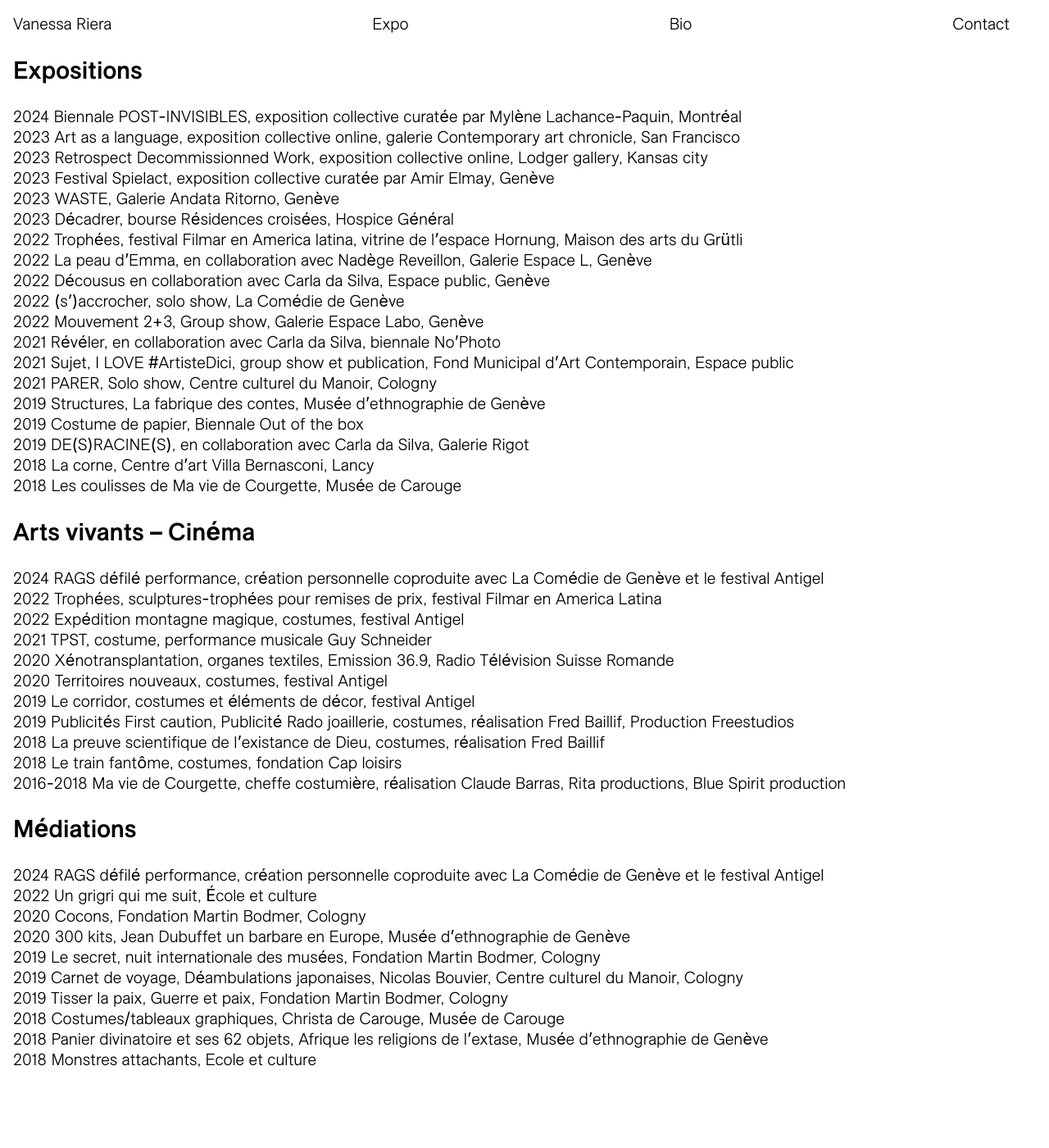
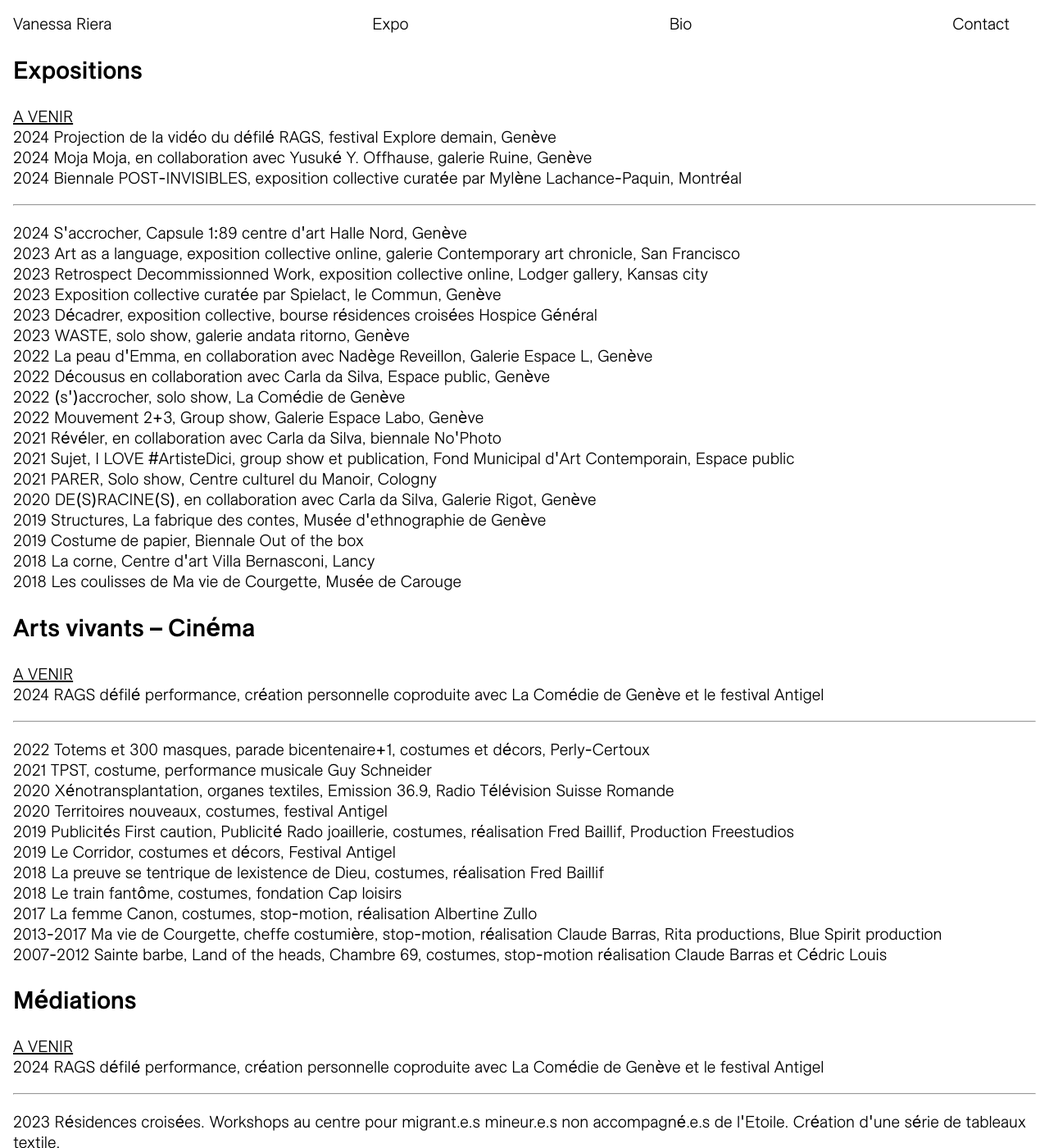
Before and after one commit to larucheio/vanessariera.ch, a Jekyll site: the page built from expositions/index.html, in a window 1280 px wide and 1400 px high. Shown: the whole window at 82% size. Built offline with Jekyll 4.4.1, drawn with Linux system fonts in a browser that asks for light colours; some of the changed text lies outside the part shown.

Commit message:
Expositions

```diff
--- a/expositions/index.html
+++ b/expositions/index.html
@@ -3,61 +3,99 @@ layout: default
 title: "Expositions"
 ---
 
-
 <section>
   <h1>Expositions</h1>
+
+  <ul style="margin-top: 1rem; padding-left: 0; list-style-type: none;">
+    <li style="text-decoration: underline;">A VENIR</li>
+    <li>2024 Projection de la vidéo du défilé RAGS, festival Explore demain, Genève</li>
+    <li>2024 Moja Moja, en collaboration avec Yusuké Y. Offhause, galerie Ruine, Genève</li>
+    <li>2024 Biennale POST-INVISIBLES, exposition collective curatée par Mylène Lachance-Paquin, Montréal</li>
+  </ul>
+
+  <hr>
+
   <ul style="padding-left: 0; list-style-type: none;">
-    <li>2024 Biennale POST-INVISIBLES, exposition collective curatée par Mylène Lachance-Paquin, Montréal</li>
+    <li>2024 S'accrocher, Capsule 1:89 centre d'art Halle Nord, Genève</li>
     <li>2023 Art as a language, exposition collective online, galerie Contemporary art chronicle, San Francisco</li>
     <li>2023 Retrospect Decommissionned Work, exposition collective online, Lodger gallery, Kansas city</li>
-    <li>2023 Festival Spielact, exposition collective curatée par Amir Elmay, Genève</li>
-    <li>2023 WASTE, Galerie Andata Ritorno, Genève</li>
-    <li>2023 Décadrer, bourse Résidences croisées, Hospice Général</li>
-    <li>2022 Trophées, festival Filmar en America latina, vitrine de l’espace Hornung, Maison des arts du Grütli</li>
-    <li>2022 La peau d’Emma, en collaboration avec Nadège Reveillon, Galerie Espace L, Genève</li>
+    <li>2023 Exposition collective curatée par Spielact, le Commun, Genève</li>
+    <li>2023 Décadrer, exposition collective, bourse résidences croisées Hospice Général</li>
+    <li>2023 WASTE, solo show, galerie andata ritorno, Genève</li>
+    <li>2022 La peau d'Emma, en collaboration avec Nadège Reveillon, Galerie Espace L, Genève</li>
     <li>2022 Décousus en collaboration avec Carla da Silva, Espace public, Genève</li>
-    <li>2022 (s’)accrocher, solo show, La Comédie de Genève</li>
+    <li>2022 (s')accrocher, solo show, La Comédie de Genève</li>
     <li>2022 Mouvement 2+3, Group show, Galerie Espace Labo, Genève</li>
-    <li>2021 Révéler, en collaboration avec Carla da Silva, biennale No’Photo</li>
-    <li>2021 Sujet, I LOVE #ArtisteDici, group show et publication, Fond Municipal d’Art Contemporain, Espace public</li>
+    <li>2021 Révéler, en collaboration avec Carla da Silva, biennale No'Photo</li>
+    <li>2021 Sujet, I LOVE #ArtisteDici, group show et publication, Fond Municipal d'Art Contemporain, Espace public</li>
     <li>2021 PARER, Solo show, Centre culturel du Manoir, Cologny</li>
-    <li>2019 Structures, La fabrique des contes, Musée d’ethnographie de Genève</li>
+    <li>2020 DE(S)RACINE(S), en collaboration avec Carla da Silva, Galerie Rigot, Genève</li>
+    <li>2019 Structures, La fabrique des contes, Musée d'ethnographie de Genève</li>
     <li>2019 Costume de papier, Biennale Out of the box</li>
-    <li>2019 DE(S)RACINE(S), en collaboration avec Carla da Silva, Galerie Rigot</li>
-    <li>2018 La corne, Centre d’art Villa Bernasconi, Lancy</li>
+    <li>2018 La corne, Centre d'art Villa Bernasconi, Lancy</li>
     <li>2018 Les coulisses de Ma vie de Courgette, Musée de Carouge</li>
   </ul>
 </section>
 
 <section>
   <h1>Arts vivants – Cinéma</h1>
+
   <ul style="padding-left: 0; list-style-type: none;">
+    <li style="text-decoration: underline;">A VENIR</li>
     <li>2024 RAGS défilé performance, création personnelle coproduite avec La Comédie de Genève et le festival Antigel</li>
-    <li>2022 Trophées, sculptures-trophées pour remises de prix, festival Filmar en America Latina</li>
-    <li>2022 Expédition montagne magique, costumes, festival Antigel</li>
+  </ul>
+
+  <hr>
+
+  <ul style="padding-left: 0; list-style-type: none;">
+    <li>2022 Totems et 300 masques, parade bicentenaire+1, costumes et décors, Perly-Certoux</li>
     <li>2021 TPST, costume, performance musicale Guy Schneider</li>
     <li>2020 Xénotransplantation, organes textiles, Emission 36.9, Radio Télévision Suisse Romande</li>
     <li>2020 Territoires nouveaux, costumes, festival Antigel</li>
-    <li>2019 Le corridor, costumes et éléments de décor, festival Antigel</li>
     <li>2019 Publicités First caution, Publicité Rado joaillerie, costumes, réalisation Fred Baillif, Production Freestudios</li>
-    <li>2018 La preuve scientifique de l’existance de Dieu, costumes, réalisation Fred Baillif</li>
+    <li>2019 Le Corridor, costumes et décors, Festival Antigel</li>
+    <li>2018 La preuve se tentrique de lexistence de Dieu, costumes, réalisation Fred Baillif</li>
     <li>2018 Le train fantôme, costumes, fondation Cap loisirs</li>
-    <li>2016-2018 Ma vie de Courgette, cheffe costumière, réalisation Claude Barras, Rita productions, Blue Spirit production</li>
+    <li>2017 La femme Canon, costumes, stop-motion, réalisation Albertine Zullo</li>
+    <li>2013-2017 Ma vie de Courgette, cheffe costumière, stop-motion, réalisation Claude Barras, Rita productions, Blue Spirit production</li>
+    <li>2007-2012 Sainte barbe, Land of the heads, Chambre 69, costumes, stop-motion réalisation Claude Barras et Cédric Louis</li>
   </ul>
 </section>
 
 <section>
   <h1>Médiations</h1>
+
   <ul style="padding-left: 0; list-style-type: none;">
+    <li style="text-decoration: underline;">A VENIR</li>
     <li>2024 RAGS défilé performance, création personnelle coproduite avec La Comédie de Genève et le festival Antigel</li>
-    <li>2022 Un grigri qui me suit, École et culture</li>
-    <li>2020 Cocons, Fondation Martin Bodmer, Cologny</li>
-    <li>2020 300 kits, Jean Dubuffet un barbare en Europe, Musée d’ethnographie de Genève</li>
+  </ul>
+
+  <hr>
+
+  <ul style="padding-left: 0; list-style-type: none;">
+    <li>2023 Résidences croisées. Workshops au centre pour migrant.e.s mineur.e.s non accompagné.e.s de l'Etoile. Création d'une série de tableaux textile.</li>
+    <li>2020 300 kits, Jean Dubuffet un barbare en Europe, Musée d'ethnographie de Genève</li>
+    <li>2019 Structures, Europe la fabrique des contes, Musée d'ethnographie de Genève</li>
     <li>2019 Le secret, nuit internationale des musées, Fondation Martin Bodmer, Cologny</li>
     <li>2019 Carnet de voyage, Déambulations japonaises, Nicolas Bouvier, Centre culturel du Manoir, Cologny</li>
+    <li>2019 Costume de papier, biennale Out of the box</li>
     <li>2019 Tisser la paix, Guerre et paix, Fondation Martin Bodmer, Cologny</li>
     <li>2018 Costumes/tableaux graphiques, Christa de Carouge, Musée de Carouge</li>
-    <li>2018 Panier divinatoire et ses 62 objets, Afrique les religions de l’extase, Musée d’ethnographie de Genève</li>
+    <li>2018 Panier divinatoire et ses 62 objets, Afrique les religions de l'extase, Musée d'ethnographie de Genève</li>
+    <li>2018 Vetements-tableaux graphique, Christa de Carouge, Musée de Carouge</li>
     <li>2018 Monstres attachants, Ecole et culture</li>
+    <li>2017 Costumer comme dans Ma vie de Courgette, L'envers du décor, Musée de Carouge</li>
+    <li>2016 L'anniversaire des peluches, La nuit internationale des musées, Musée d'Art Contemporain de Genève</li>
   </ul>
 </section>
+
+<section>
+  <h1>Autres</h1>
+
+  <ul style="padding-left: 0; list-style-type: none;">
+    <li>2020 Culture on your nose, masques anticovid à partir de tote bags de lieux culturels fermés, collaboration Antidote</li>
+    <li>2018 PAC(O)-Projets Artistiques Collaboratifs (et Orientations)- Création de la structure en collaboration avec Carla da Silva</li>
+    <li>2017 80 Courgette textiles, série limitée du personnage du film réalisées pour les Cesar et Oscar, Rita productions</li>
+    <li>2017 Ari, création de 50 mascottes, Musée Ariana</li>
+  </ul>
+</section>
```
